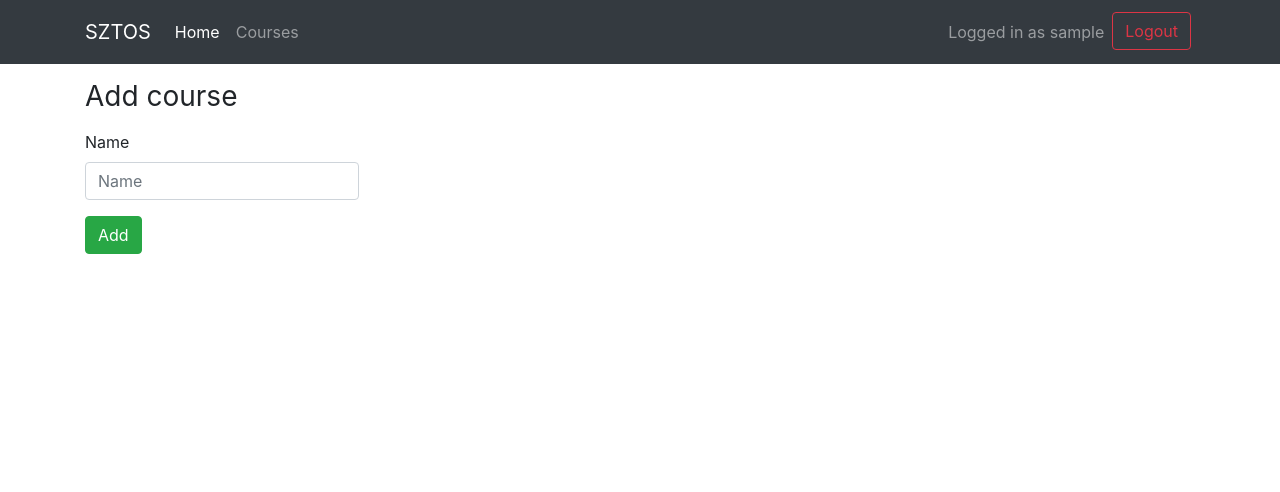
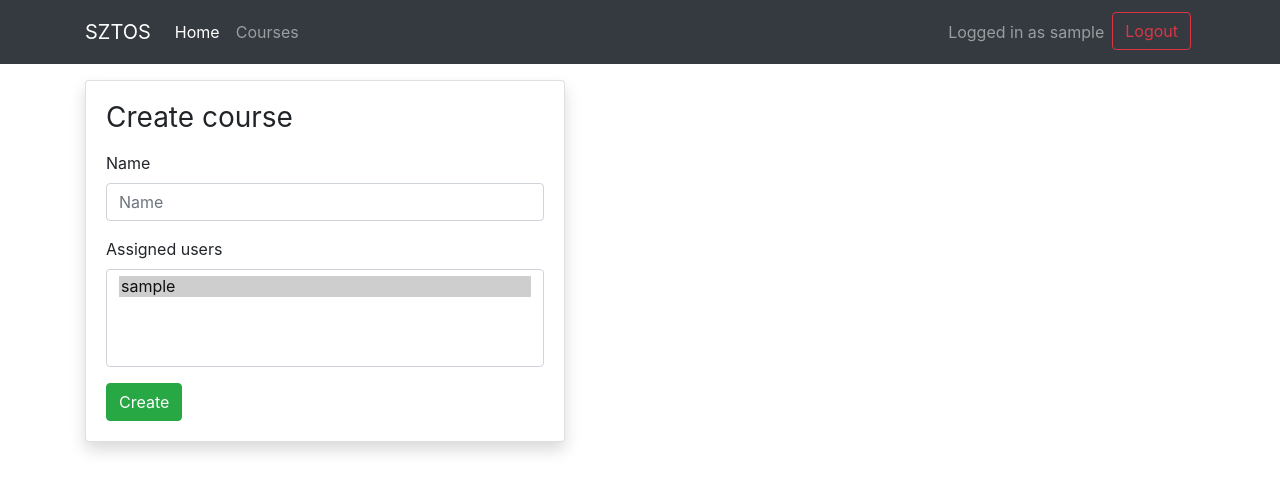
Before and after one commit to marcinjurczak/sztos_kwc, a Django app: page /course/add/ in a window 1280 px wide. Shown: the top 492 px of the page. Run offline with Django 3.2, Linux system fonts and the light colour scheme; the visitor is signed in with stand-in values (Sample User, id 1); data comes from the database, SQL or seed files in the repository; parts of the project's set-up code (start-up, migrations or seed data) failed here and were passed over; some libraries are stand-ins or nearby versions.

Commit message:
Make forms prettier

```diff
--- a/judge/templates/judge/course_create.html
+++ b/judge/templates/judge/course_create.html
@@ -4,12 +4,16 @@
 {% block title %}Add course{% endblock %}
 
 {% block content %}
-    <div class="d-flex justify-content-left" id="login">
-        <form class="form form-horizontal" method="post">
-            <h1 class="h3 mb-3 font-weight-normal" >Add course</h1>
-            {% csrf_token %}
-            {% bootstrap_form form %}
-            <button class="btn btn-success btn-bg" type="submit">Add</button>
-        </form>
+    <div class="d-flex justify-content-left">
+        <div class="card shadow" style="width: 30rem;">
+            <article class="card-body">
+                <form class="form" method="post">
+                    <h1 class="h3 mb-3 font-weight-normal">Create course</h1>
+                    {% csrf_token %}
+                    {% bootstrap_form form %}
+                    <button class="btn btn-success btn-bg" type="submit">Create</button>
+                </form>
+            </article>
+        </div>
     </div>
 {% endblock %}
--- a/judge/templates/judge/course_update.html
+++ b/judge/templates/judge/course_update.html
@@ -5,7 +5,7 @@
 
 {% block content %}
     <div class="d-flex justify-content-left">
-        <div class="card shadow" style="width: 25rem;">
+        <div class="card shadow" style="width: 30rem;">
             <article class="card-body">
                 <form class="form" method="post">
                     <h1 class="h3 mb-3 font-weight-normal">Update course</h1>
--- a/judge/templates/judge/problem_update.html
+++ b/judge/templates/judge/problem_update.html
@@ -5,7 +5,7 @@
 
 {% block content %}
     <div class="d-flex justify-content-left">
-        <div class="card shadow" style="width: 25rem;">
+        <div class="card shadow" style="width: 30rem;">
             <article class="card-body">
                 <form class="form" method="post">
                     <h1 class="h3 mb-3 font-weight-normal">Update problem</h1>
--- a/judge/views.py
+++ b/judge/views.py
@@ -1,6 +1,7 @@
 from io import BytesIO
 from zipfile import ZipFile, ZIP_DEFLATED
 
+from django.contrib.auth.models import User
 from django.http import HttpResponseRedirect, HttpResponseBadRequest, HttpResponse
 from django.shortcuts import get_object_or_404
 from django.urls import reverse, reverse_lazy
@@ -28,8 +29,12 @@ class CourseListView(generic.ListView):
 class CourseCreate(generic.CreateView):
     template_name = 'judge/course_create.html'
     model = Course
-    fields = ['name']
+    fields = ['name', 'assigned_users']
     success_url = reverse_lazy('judge:courses')
+
+    def get_initial(self):
+        user = get_object_or_404(User, id=self.request.user.id)
+        return {'assigned_users': user}
 
     def form_valid(self, form):
         obj = form.save(commit=True)
@@ -148,7 +153,7 @@ class TestCaseView(generic.ListView):
 class TestCaseCreate(generic.CreateView):
     template_name = 'judge/testcase_create.html'
     model = TestCase
-    fields = ['problem', 'input', 'expected_output']
+    fields = ['problem', 'input', 'expected_output', 'points', 'memory_limit', 'time_limit']
 
     def get_initial(self):
         problem = get_object_or_404(Problem, id=self.kwargs.get('problem_pk'))
@@ -163,8 +168,7 @@ class TestCaseCreate(generic.CreateView):
 class TestCaseUpdate(generic.UpdateView):
     template_name_suffix = '_update'
     model = TestCase
-    fields = ['input', 'expected_output',
-              'points', 'memory_limit', 'time_limit']
+    fields = ['problem', 'input', 'expected_output', 'points', 'memory_limit', 'time_limit']
     pk_url_kwarg = 'test_case_pk'
 
     def get_success_url(self):
```
Also changed, not shown: judge/templates/judge/problem_create.html (+11 -7 lines), judge/templates/judge/testcase_create.html (+11 -7 lines), judge/templates/judge/testcases.html (+5 -15 lines).
